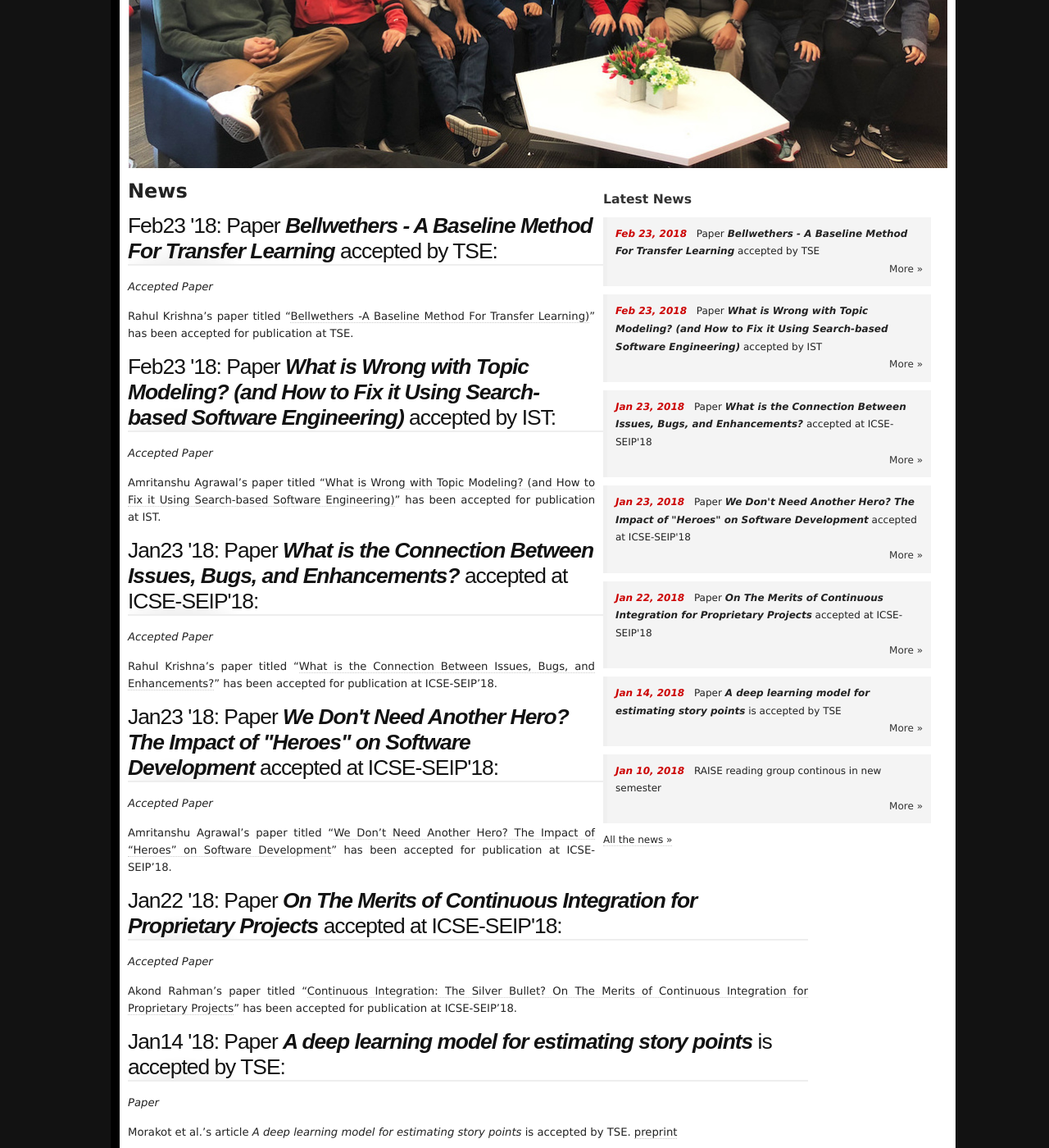
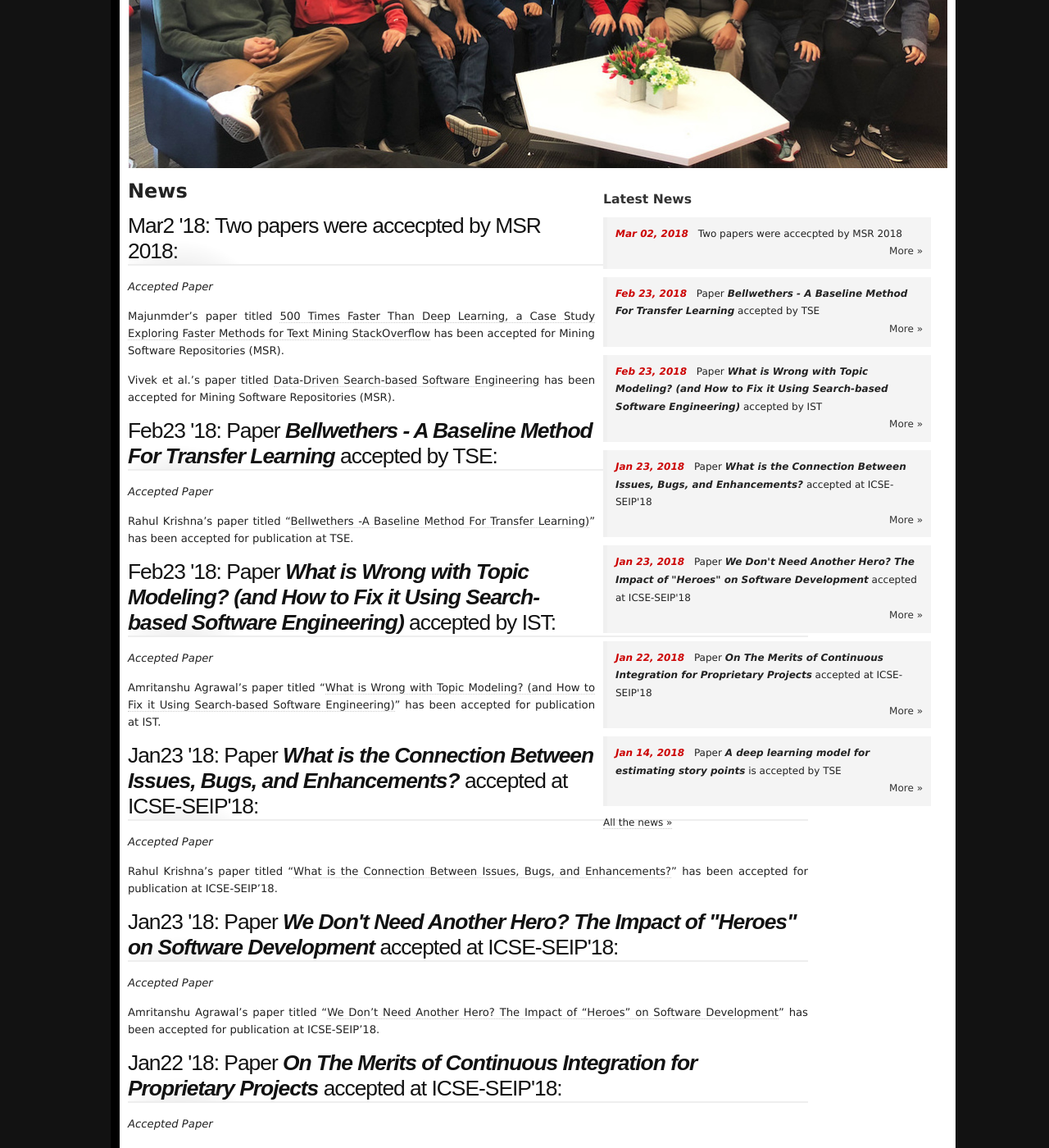
Before and after one commit to ai-se/ai-se.github.io, a Jekyll site: the page built from news/index.html, in a window 1280 px wide and 1400 px high, scrolled down 495 px. Shown: the whole window at 82% size. Built offline with Jekyll 4.4.1, drawn with Linux system fonts in a browser that asks for light colours.

Commit message:
update news

```diff
--- /dev/null
+++ b/news/_posts/2018-03-02-msr.md
@@ -0,0 +1,10 @@
+---
+layout: page
+title: Two papers were accecpted by MSR 2018
+author: Admin
+excerpt: Accepted Paper
+---
+
+Majunmder's paper titled [500 Times Faster Than Deep Learning, a Case Study Exploring Faster Methods for Text Mining StackOverflow](https://arxiv.org/pdf/1802.05319.pdf) has been accepted for Mining Software Repositories (MSR).
+
+Vivek et al.'s paper titled [Data-Driven Search-based Software Engineering](https://arxiv.org/pdf/1801.10241.pdf) has been accepted for Mining Software Repositories (MSR).
```
Also changed, not shown: papers/_posts/2016-12-31-Papers.md (+4 -0 lines).
